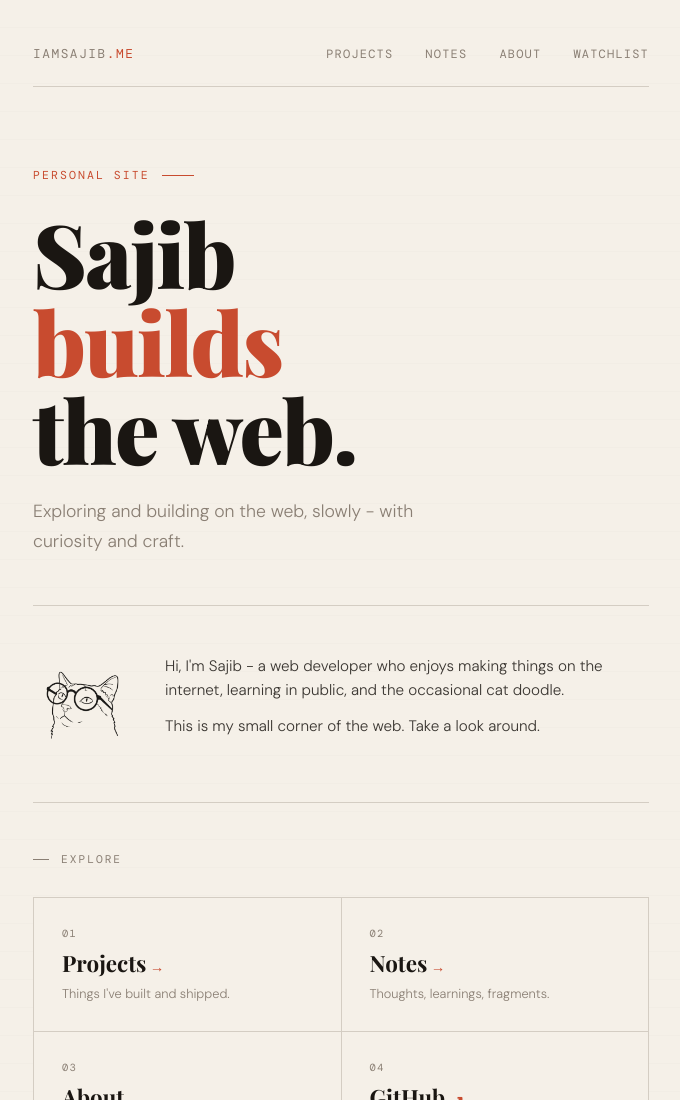
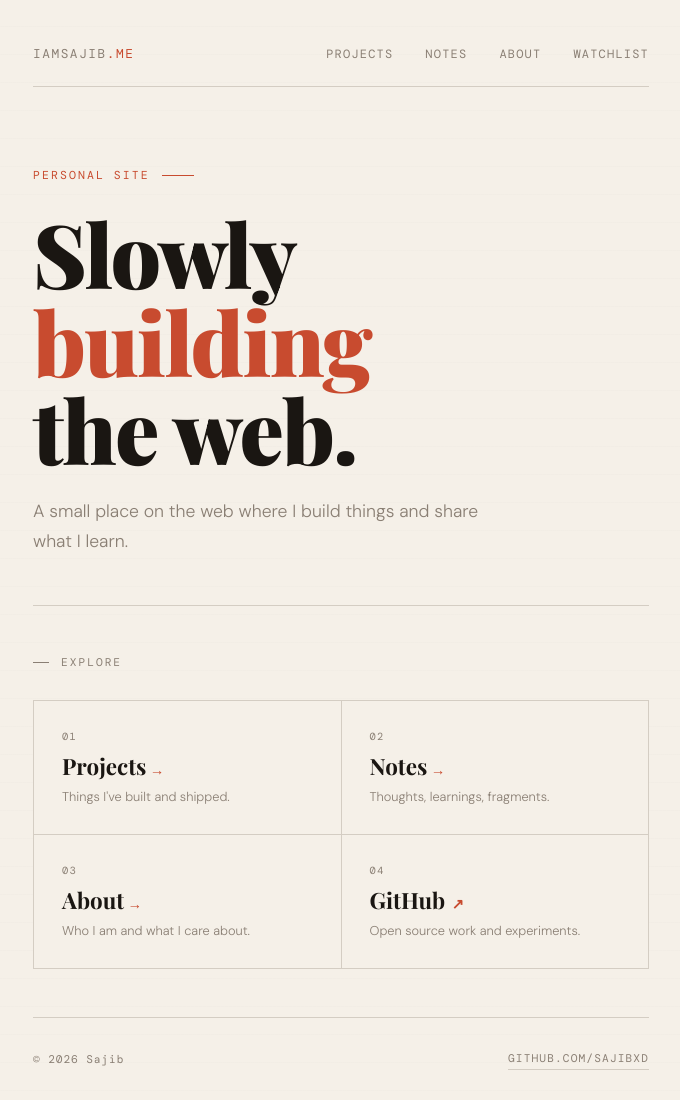
Before and after one commit to SAJIBxD/mysite, an Astro site: page / in a window 1280 px wide. Shown: the top 1100 px of the page, without its empty margins (299-979 px from the left). Built offline with nearby package versions, Linux system fonts and the light colour scheme; Astro itself is replaced by a stand-in of ours; a web font is replaced by a local one.

Commit message:
removed bio

```diff
--- a/src/pages/index.astro
+++ b/src/pages/index.astro
@@ -33,23 +33,10 @@ const homeLinks = [
 	<section class="hero">
 		<p class="hero-eyebrow">Personal site</p>
 		<h1 class="hero-name">
-			Sajib<br /><em>builds</em><br />the web.
+			Slowly<br /><em>building</em><br />the web.
 		</h1>
-		<p class="hero-tagline">Exploring and building on the web, slowly - with curiosity and craft.</p>
+		<p class="hero-tagline">A small place on the web where I build things and share what I learn.</p>
 	</section>
-
-	<div class="bio">
-		<div class="mascot-wrap">
-			<img src="/cat_with_glasses.png" alt="Cat sketch with glasses - Sajib's mascot" />
-		</div>
-		<div class="bio-text">
-			<p>
-				Hi, I'm Sajib - a web developer who enjoys making things on the internet, learning in
-				public, and the occasional cat doodle.
-			</p>
-			<p>This is my small corner of the web. Take a look around.</p>
-		</div>
-	</div>
 
 	<section class="links-section">
 		<p class="section-label">Explore</p>
```
